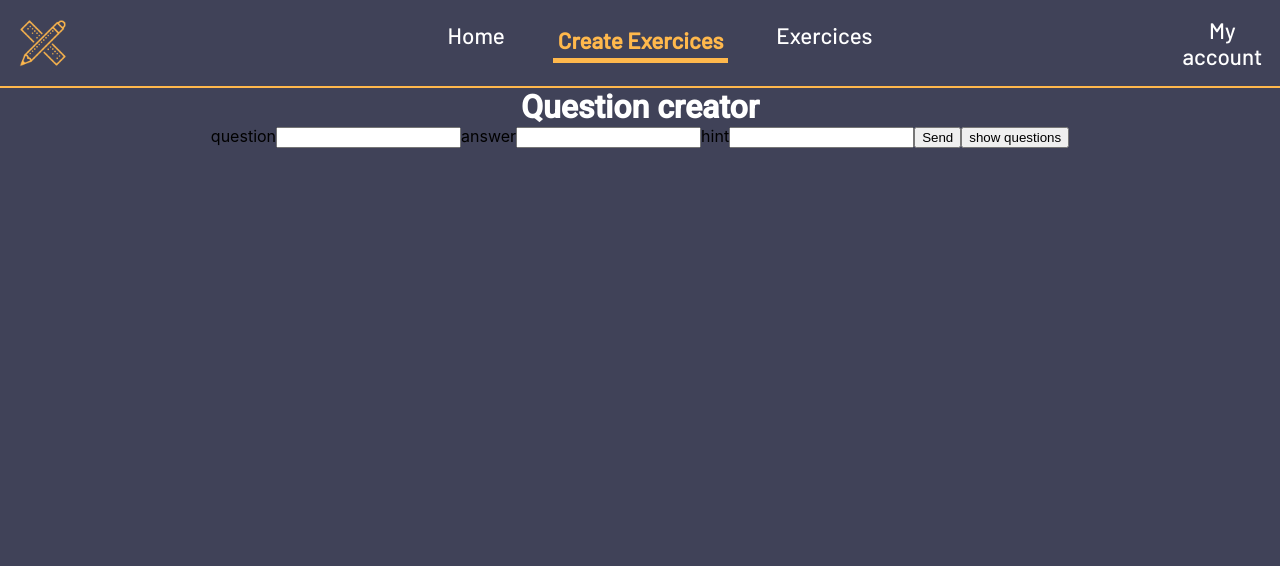
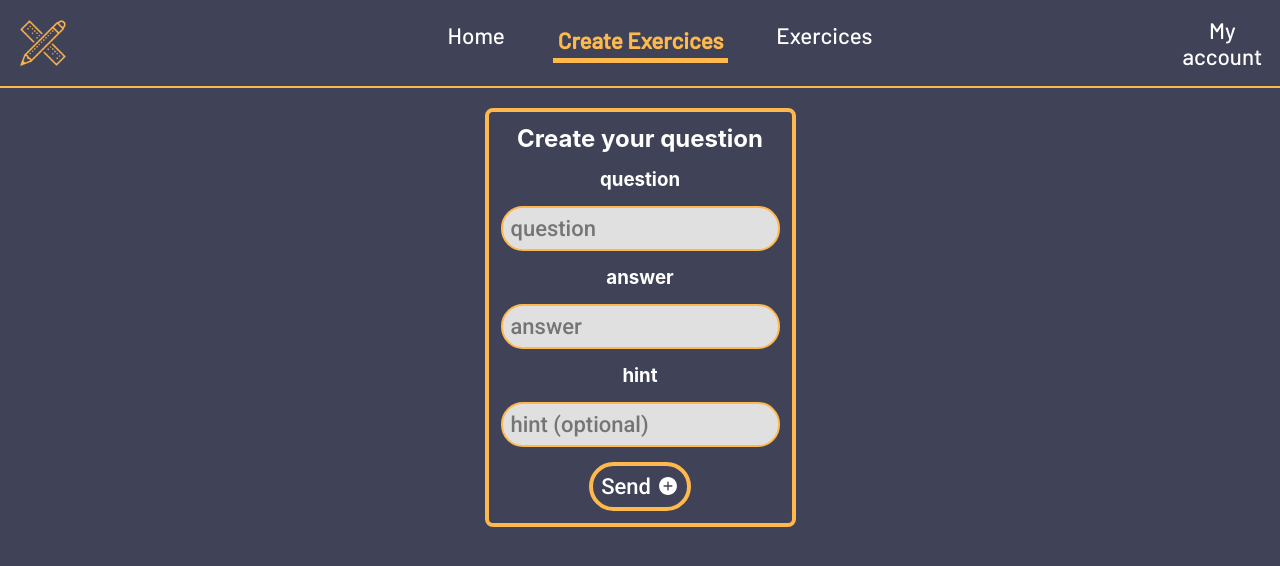
Before and after one commit to fang44Zen/pardonmyfrench, a React (Create React App) app: page /create-exo/questions-creator in a window 1280 px wide. Shown: the top 566 px of the page. Built offline with nearby package versions, Linux system fonts and the light colour scheme; no server answers.

Commit message:
alot of features added, push 1 03/05

```diff
--- a/src/components/authentification/sign-in/sign-in.jsx
+++ b/src/components/authentification/sign-in/sign-in.jsx
@@ -2,10 +2,11 @@ import "./sign-in.scss";
 import { FcGoogle } from "react-icons/fc";
 import {
   signInWithGooglePopup,
-  createUserDocumentFromAuth,
   signInUserMailnPass,
 } from "../../../utils/firebase/firebase.utils";
-import { useState } from "react";
+import { useNavigate } from "react-router-dom";
+import { useState, useContext } from "react";
+import { UserContext } from "../../../context/UserContext";
 
 const defaultInputValues = {
   email: "",
@@ -15,9 +16,17 @@ const defaultInputValues = {
 const SignIn = () => {
   const [inputValues, setInputValues] = useState(defaultInputValues);
   const { email, password } = inputValues;
+  const { currentUser } = useContext(UserContext);
+  const navigate = useNavigate();
 
+  const redirectHomePage = () => {
+    navigate("/");
+  };
   const googleUserLog = async () => {
     await signInWithGooglePopup();
+    if (!currentUser) {
+      redirectHomePage();
+    }
   };
 
   const inputHandler = (event) => {
@@ -28,7 +37,7 @@ const SignIn = () => {
   const handlerConnect = async (event) => {
     event.preventDefault();
     try {
-      const { user } = await signInUserMailnPass(email, password);
+      await signInUserMailnPass(email, password);
       setInputValues(defaultInputValues);
     } catch (error) {
       switch (error.code) {
--- a/src/components/create-question/create-questions.jsx
+++ b/src/components/create-question/create-questions.jsx
@@ -1,40 +1,72 @@
 import "./create-questions.scss";
-import { doc, updateDoc, arrayUnion, getDoc } from "firebase/firestore";
+import { doc, updateDoc, arrayUnion } from "firebase/firestore";
 import { dataBase, auth } from "../../utils/firebase/firebase.utils";
-import { UserContext } from "../../context/UserContext";
-import { useContext } from "react";
+import { IoIosAddCircle } from "react-icons/io";
+import { useState } from "react";
+
+const questionsDefaultValues = {
+  question: "",
+  answer: "",
+  hint: "",
+};
 
 const CreateQuestion = () => {
-  const { currentUser } = useContext(UserContext);
+  const [inputValues, setInputValue] = useState(questionsDefaultValues);
+  const { question, answer, hint } = inputValues;
+
+  const inputHandler = (event) => {
+    const { value, name } = event.target;
+    setInputValue({ ...inputValues, [name]: value });
+  };
 
   const addQuestion = async () => {
     const questionsRef = doc(dataBase, "users", auth.currentUser.uid);
     await updateDoc(questionsRef, {
       questions: arrayUnion({
-        question: "aller",
-        answer: "peut-être",
-        hint: "yes!",
+        question: question,
+        answer: answer,
+        hint: hint,
       }),
     });
-  };
-
-  const questionHandler = async () => {
-    const docRef = doc(dataBase, "users", currentUser.uid);
-    const docSnap = await getDoc(docRef);
-    console.log(docSnap.data());
+    setInputValue(questionsDefaultValues);
   };
 
   return (
     <div>
-      <h1>Question creator</h1>
-      <label>question</label>
-      <input type="texte" />
-      <label>answer</label>
-      <input type="texte" />
-      <label>hint</label>
-      <input type="texte" />
-      <button onClick={addQuestion}>Send</button>
-      <button onClick={questionHandler}>show questions</button>
+      <div className="question-creator">
+        <div className="question-creator_qzone">
+          <h2>Create your question</h2>
+          <h3>question</h3>
+          <input
+            placeholder="question"
+            type="texte"
+            value={question}
+            name="question"
+            onChange={inputHandler}
+          />
+          <h3>answer</h3>
+          <input
+            placeholder="answer"
+            type="texte"
+            value={answer}
+            name="answer"
+            onChange={inputHandler}
+          />
+          <h3>hint</h3>
+          <input
+            placeholder="hint (optional)"
+            className=""
+            type="texte"
+            value={hint}
+            name="hint"
+            onChange={inputHandler}
+          />
+          <button className="subQuestion" onClick={addQuestion}>
+            Send
+            <IoIosAddCircle color="white" />
+          </button>
+        </div>
+      </div>
     </div>
   );
 };
--- a/src/components/create-question/create-questions.scss
+++ b/src/components/create-question/create-questions.scss
@@ -0,0 +1,47 @@
+$main-color: #ffb84c;
+$bg-color: #404258;
+
+.question-creator {
+  margin-top: 20px;
+  display: flex;
+  justify-content: center;
+  &_qzone {
+    border: solid 4px $main-color;
+    border-radius: 8px;
+    padding: 12px;
+    display: flex;
+    flex-direction: column;
+    align-items: center;
+    gap: 15px;
+    h3,
+    h2 {
+      color: white;
+    }
+    input {
+      background-color: darken(white, 12%);
+      text-decoration: none;
+      border: solid 2px $main-color;
+      border-radius: 22px;
+      padding: 8px;
+      font-family: "Roboto";
+      font-size: 22px;
+      &:focus {
+        outline: none !important;
+        color: black;
+      }
+    }
+    .subQuestion {
+      display: flex;
+      align-items: center;
+      gap: 6px;
+      padding: 8px;
+      font-family: "Roboto";
+      font-size: 22px;
+      color: white;
+      background-color: #404258;
+      border: solid 4px $main-color;
+
+      border-radius: 25px;
+    }
+  }
+}
--- a/src/context/UserContext.jsx
+++ b/src/context/UserContext.jsx
@@ -19,7 +19,6 @@ export const UserContextProvider = ({ children }) => {
         createUserDocumentFromAuth(user);
       }
       setCurrentUser(user);
-      console.log(user.displayName);
     });
 
     return unsubscribe;
--- a/src/routes/home/home-page.jsx
+++ b/src/routes/home/home-page.jsx
@@ -1,9 +1,31 @@
+import { doc, getDoc } from "firebase/firestore";
+import { useEffect, useState, useContext } from "react";
+import { dataBase } from "../../utils/firebase/firebase.utils";
+import { UserContext } from "../../context/UserContext";
 import "./home.scss";
 
 const HomePage = () => {
+  const [userName, setUserName] = useState("");
+  const { currentUser } = useContext(UserContext);
+
+  useEffect(() => {
+    if (currentUser === null) {
+      setUserName("");
+    } else {
+      const userNameHandler = async () => {
+        const userNameRef = doc(dataBase, "users", currentUser.uid);
+        const userNameSnapshot = await getDoc(userNameRef);
+        if (userNameSnapshot.exists()) {
+          setUserName(userNameSnapshot.data().displayName);
+        }
+      };
+      userNameHandler();
+    }
+  }, [currentUser]);
+
   return (
     <div>
-      <h1>Home Page</h1>
+      <h1>Welcome: {userName}</h1>
     </div>
   );
 };
```
